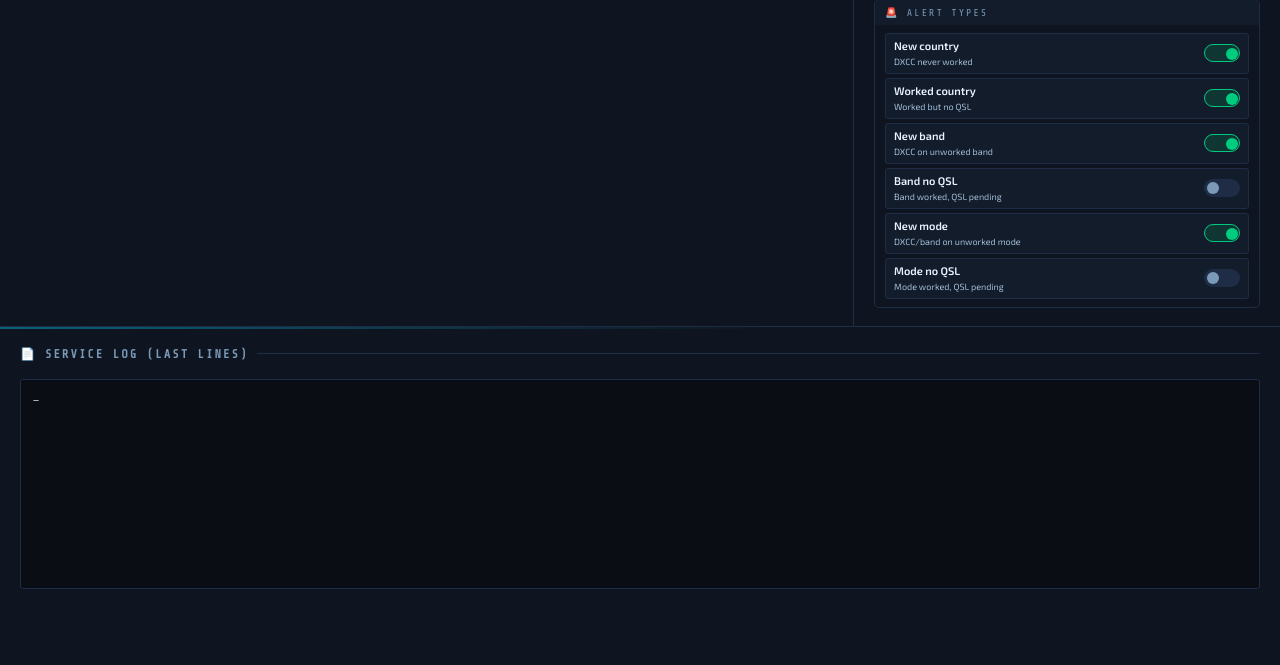
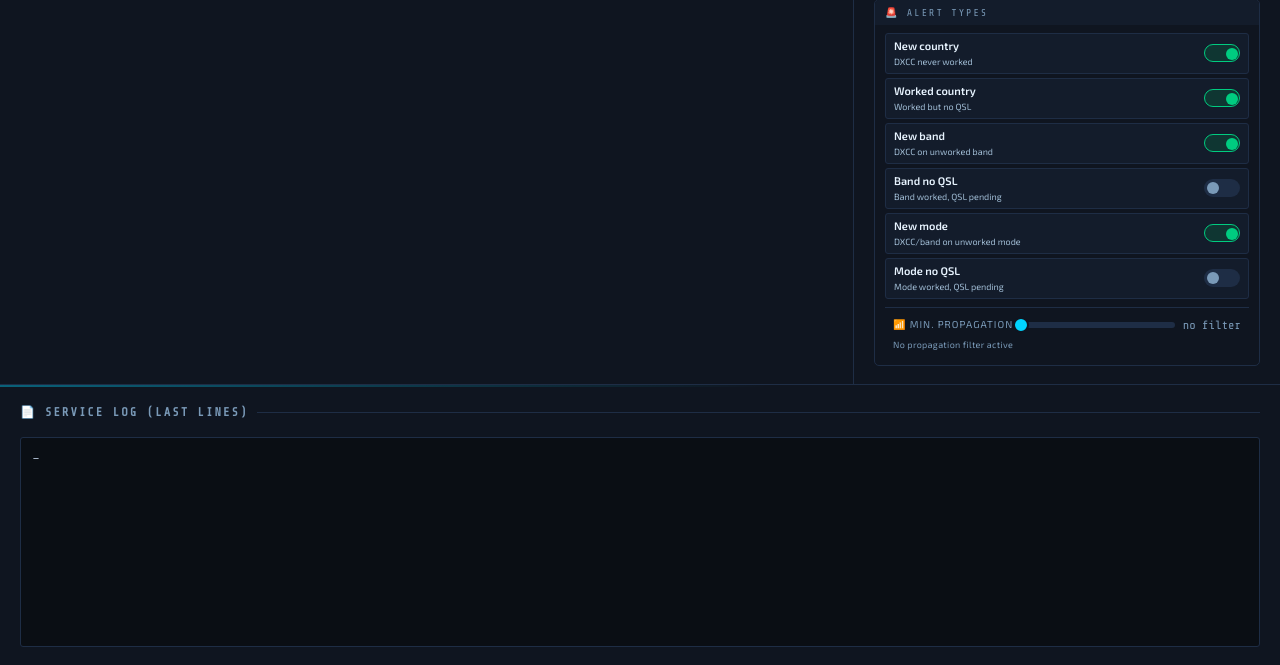
Before and after one commit to EA3TB/DX-Monitor, a Flask app: page / in a window 1280 px wide. Shown: the part 859-1524 px from the top of the page. Before the commit the page ends 1448 px from the top, so only its background shows below. Run offline with Flask 3, Linux system fonts and the light colour scheme; data that the repository does not hold is empty; parts of the project's set-up code (start-up, migrations or seed data) failed here and were passed over.

Commit message:
feat: propagation filter slider + space weather background thread

```diff
--- a/app/main.py
+++ b/app/main.py
@@ -38,6 +38,7 @@
     "pais_nuevo":True,"pais_trabajado":True,"banda_nueva":True,"banda_sin_qsl":False,
     "modo_nuevo":True,"modo_sin_qsl":False,
     "bandas_activas":ALL_BANDS[:],"modos_activos":ALL_MODES[:],"iaru_region":1,
+    "prop_min":0,
 }
 
 # ── Logging ───────────────────────────────────────────────────────────────────
@@ -704,6 +705,12 @@
         if lat: qth_lat, qth_lon = lat, lon
     az_sp, az_lp, dist = calcular_azimut_distancia(qth_lat, qth_lon, dx_lat, dx_lon)
     prop = calcular_propagacion(qth_lat, qth_lon, dx_lat, dx_lon, freq)
+    prop_min = int(flags.get("prop_min", 0))
+    if prop_min > 0:
+        prop_max = max(prop.get("sp", 0), prop.get("lp", 0))
+        if prop_max < prop_min:
+            log.info("SPOT %s descartado por propagación: max(SP,LP)=%d%% < %d%%", call, prop_max, prop_min)
+            return
     prop_str = formatear_propagacion(prop)
 
     time_mode = cfg.get("time_mode","local")
@@ -766,6 +773,11 @@
     except requests.RequestException as e: log.error("Error Telegram: %s", e)
 
 # ── Hilos monitor ─────────────────────────────────────────────────────────────
+def hilo_space_weather():
+    while True:
+        _fetch_space_weather()
+        time.sleep(900)
+
 def hilo_recarga_log():
     while True:
         try:
@@ -1030,6 +1042,7 @@
     # Hilos del monitor
     threading.Thread(target=hilo_recarga_log,    daemon=True).start()
     threading.Thread(target=hilo_actualizar_cty, daemon=True).start()
+    threading.Thread(target=hilo_space_weather,  daemon=True).start()
 
     # Autoconectar si hay config guardada, si no esperar
     if not cfg.get("cluster_host") or not cfg.get("cluster_login"):
--- a/app/templates/dashboard.html
+++ b/app/templates/dashboard.html
@@ -133,6 +133,14 @@
 .atype-row{display:flex;align-items:center;justify-content:space-between;padding:4px 8px;border-radius:3px;background:var(--bg3);border:1px solid var(--border)}
 .atype-label{font-size:11px;color:var(--text-hi);font-weight:600}
 .atype-label small{display:block;font-size:9px;color:var(--text-label);font-weight:400;margin-top:1px}
+.prop-slider-wrap{padding:8px 8px 6px;border-top:1px solid var(--border);margin-top:4px}
+.prop-slider-row{display:flex;align-items:center;gap:8px;margin-bottom:4px}
+.prop-slider-label{font-size:10px;color:var(--text-dim);letter-spacing:1px;text-transform:uppercase;white-space:nowrap}
+.prop-slider-val{font-family:var(--mono);font-size:12px;min-width:42px;text-align:right}
+.prop-track{flex:1;height:6px;border-radius:3px;background:var(--border);position:relative;cursor:pointer;user-select:none}
+.prop-fill{height:100%;border-radius:3px;background:var(--accent);pointer-events:none}
+.prop-thumb{position:absolute;top:50%;width:16px;height:16px;border-radius:50%;background:var(--accent);border:2px solid var(--bg2);transform:translate(-50%,-50%);pointer-events:none}
+.prop-hint{font-size:9px;color:var(--text-dim);letter-spacing:0.3px}
 .toggle{position:relative;display:inline-block;width:36px;height:18px;flex-shrink:0}
 .toggle input{opacity:0;width:0;height:0}
 .toggle-slider{position:absolute;inset:0;background:var(--border);border-radius:20px;cursor:pointer;transition:background .2s}
@@ -412,6 +420,9 @@
   f_banda_sin_qsl:"Banda sin QSL",f_banda_sin_qsl_d:"Banda trabajada, QSL pendiente",
   f_modo_nuevo:"Modo nuevo",f_modo_nuevo_d:"DXCC/banda en modo no trabajado",
   f_modo_sin_qsl:"Modo sin QSL",f_modo_sin_qsl_d:"Modo trabajado, QSL pendiente",
+  f_prop_min:"Propagación mín.",f_prop_off:"sin filtro",
+  f_prop_hint_off:"Sin filtro de propagación activo",
+  f_prop_hint_on:"Spots con max(SP,LP) < {v}% descartados",
   t_pais_nuevo:"PAÍS NUEVO",t_pais_trabajado:"PAÍS TRABAJADO",
   t_banda_nueva:"BANDA NUEVA",t_banda_sin_qsl:"BANDA SIN QSL",
   t_modo_nuevo:"MODO NUEVO",t_modo_sin_qsl:"MODO SIN QSL",
@@ -452,6 +463,9 @@
   f_banda_sin_qsl:"Band no QSL",f_banda_sin_qsl_d:"Band worked, QSL pending",
   f_modo_nuevo:"New mode",f_modo_nuevo_d:"DXCC/band on unworked mode",
   f_modo_sin_qsl:"Mode no QSL",f_modo_sin_qsl_d:"Mode worked, QSL pending",
+  f_prop_min:"Min. propagation",f_prop_off:"no filter",
+  f_prop_hint_off:"No propagation filter active",
+  f_prop_hint_on:"Spots with max(SP,LP) < {v}% discarded",
   t_pais_nuevo:"NEW COUNTRY",t_pais_trabajado:"WORKED COUNTRY",
   t_banda_nueva:"NEW BAND",t_banda_sin_qsl:"BAND NO QSL",
   t_modo_nuevo:"NEW MODE",t_modo_sin_qsl:"MODE NO QSL",
@@ -734,7 +748,7 @@
   const saved = document.getElementById("cfg-log-path").value.trim();
   const lt = document.getElementById("cfg-log-type");
   const logType = lt ? lt.value : "adif";
-  const initPath = saved ? (saved.startsWith("/hostfs") ? saved : "/hostfs" + saved) : "/hostfs";
+  const initPath = saved || "drives";
   _fileMode = true;
   _fileExt  = logType === "swisslog_mdb" ? ".mdb" :
               logType === "log4om_sqlite" ? [".sqlite",".db"] :
@@ -806,7 +820,7 @@
 
 async function openDirModal(){
   const saved = document.getElementById("cfg-xml-dir").value.trim();
-  const initPath = saved ? (saved.startsWith("/hostfs") ? saved : "/hostfs" + saved) : "/hostfs";
+  const initPath = saved || "drives";
   document.getElementById("dir-modal").classList.add("open");
   document.getElementById("btn-select-dir").disabled = !saved;
   if(saved) _dirSelectedPath = saved;
@@ -1050,6 +1064,17 @@
             <div class="atype-label">${t("f_"+k)}<small>${t("f_"+k+"_d")}</small></div>
             <label class="toggle"><input type="checkbox" ${flags[k]?"checked":""} onchange="togFlag('${k}',this.checked)"><span class="toggle-slider"></span></label>
           </div>`).join("")}
+        <div class="prop-slider-wrap">
+          <div class="prop-slider-row">
+            <span class="prop-slider-label">📶 ${t("f_prop_min")}</span>
+            <div class="prop-track" id="prop-track" onmousedown="propTrackDown(event)" ontouchstart="propTrackTouch(event)">
+              <div class="prop-fill" id="prop-fill" style="width:${flags.prop_min||0}%"></div>
+              <div class="prop-thumb" id="prop-thumb" style="left:${flags.prop_min||0}%"></div>
+            </div>
+            <span class="prop-slider-val" id="prop-slider-val" style="color:${(flags.prop_min||0)===0?'var(--text-dim)':'var(--accent)'}">${(flags.prop_min||0)===0?t("f_prop_off"):(flags.prop_min||0)+'%'}</span>
+          </div>
+          <div class="prop-hint" id="prop-hint">${(flags.prop_min||0)===0?t("f_prop_hint_off"):t("f_prop_hint_on").replace('{v}',(flags.prop_min||0))}</div>
+        </div>
       </div></div>
     </div>`;
 }
@@ -1069,6 +1094,44 @@
 }
 function allModos(a){_flags.modos_activos=a?[...ALL_MODES]:[];renderFilters(_flags,true);saveFlags();}
 function togFlag(k,v){_flags[k]=v;saveFlags();}
+function _propSetVal(v){
+  v=Math.max(0,Math.min(99,Math.round(v)));
+  _flags.prop_min=v;
+  const fill=document.getElementById("prop-fill");
+  const thumb=document.getElementById("prop-thumb");
+  const val=document.getElementById("prop-slider-val");
+  const hint=document.getElementById("prop-hint");
+  const color=v===0?"var(--text-dim)":v<40?"var(--warn)":v<70?"var(--accent)":"var(--green)";
+  if(fill){fill.style.width=v+"%";fill.style.background=v===0?"var(--border)":color;}
+  if(thumb){thumb.style.left=v+"%";thumb.style.background=v===0?"var(--text-dim)":color;}
+  if(val){val.textContent=v===0?t("f_prop_off"):v+"%";val.style.color=color;}
+  if(hint){hint.textContent=v===0?t("f_prop_hint_off"):t("f_prop_hint_on").replace("{v}",v);}
+  saveFlags();
+}
+function propTrackDown(e){
+  e.preventDefault();
+  const track=document.getElementById("prop-track");
+  function move(ev){
+    const r=track.getBoundingClientRect();
+    const pct=Math.max(0,Math.min(1,(ev.clientX-r.left)/r.width));
+    _propSetVal(Math.round(pct*99));
+  }
+  move(e);
+  function up(){document.removeEventListener("mousemove",move);document.removeEventListener("mouseup",up);}
+  document.addEventListener("mousemove",move);
+  document.addEventListener("mouseup",up);
+}
+function propTrackTouch(e){
+  const track=document.getElementById("prop-track");
+  function move(ev){
+    const r=track.getBoundingClientRect();
+    const pct=Math.max(0,Math.min(1,(ev.touches[0].clientX-r.left)/r.width));
+    _propSetVal(Math.round(pct*99));
+  }
+  move(e);
+  track.addEventListener("touchmove",move,{passive:true});
+  track.addEventListener("touchend",()=>track.removeEventListener("touchmove",move),{once:true});
+}
 function saveFlags(){
   clearTimeout(_flagTimer);
   _flagTimer=setTimeout(async()=>{
```
